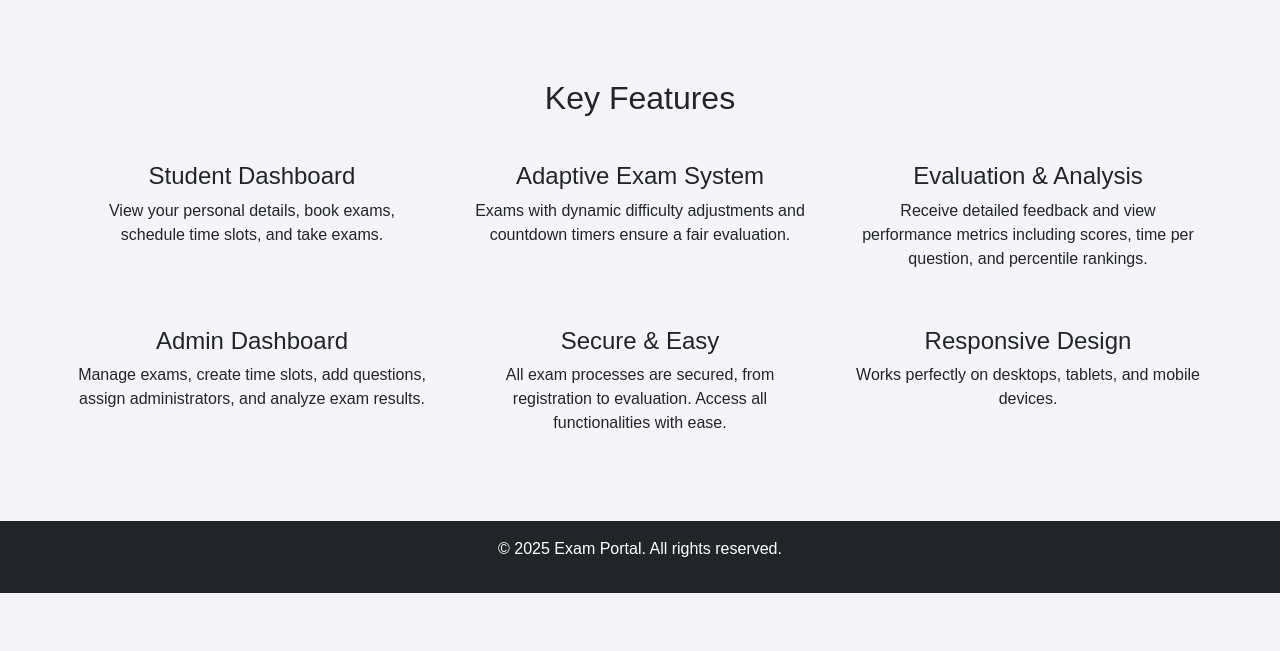
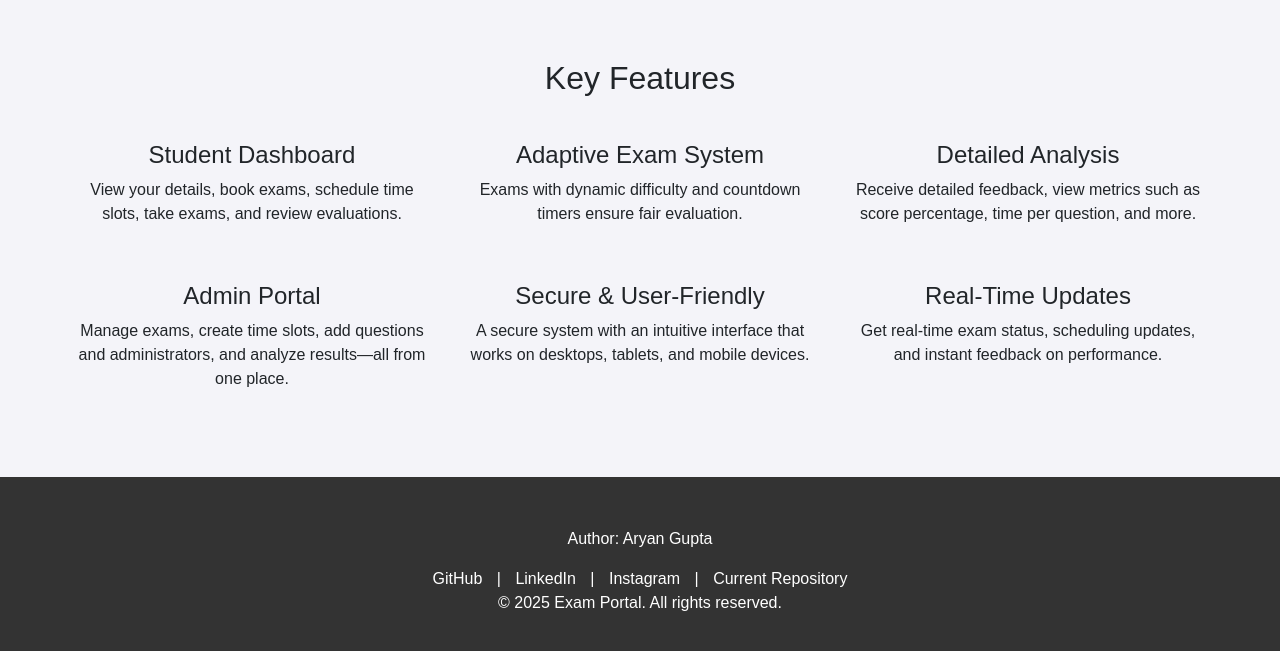
Before and after one commit to aryanthepain/DBMS_lab, a PHP site: page /pages/index.php in a window 1280 px wide. Shown: the part 525-1176 px from the top of the page. Before the commit the page ends 1118 px from the top, so only its background shows below. Run offline with PHP 8.4, Linux system fonts and the light colour scheme.

Commit message:
added socials

```diff
--- a/pages/index.php
+++ b/pages/index.php
@@ -16,6 +16,15 @@
             text-align: center;
         }
 
+        .hero h1 {
+            color: green;
+        }
+
+        .hero p {
+            color: black;
+            font-size: 1.2rem;
+        }
+
         .features {
             padding: 50px 0;
         }
@@ -24,6 +33,19 @@
             padding: 20px;
             text-align: center;
         }
+
+        .footer {
+            background: #333;
+            color: #fff;
+            padding: 20px 0;
+            text-align: center;
+        }
+
+        .social-links a {
+            color: #fff;
+            margin: 0 10px;
+            text-decoration: none;
+        }
     </style>
 </head>
 
@@ -31,7 +53,7 @@
     <?php include 'navbar.php'; ?>
     <div class="hero">
         <div class="container">
-            <h1 class="display-2">Welcome to the Exam Portal</h1>
+            <h1 class="display-4">Welcome to the Exam Portal</h1>
             <p class="lead">Register, book, schedule, take exams and view evaluations—all in one place.</p>
             <a href="register.php" class="btn btn-primary btn-lg">Get Started</a>
         </div>
@@ -41,32 +63,41 @@
         <div class="row">
             <div class="col-md-4 feature-item">
                 <h4>Student Dashboard</h4>
-                <p>View your personal details, book exams, schedule time slots, and take exams.</p>
+                <p>View your details, book exams, schedule time slots, take exams, and review evaluations.</p>
             </div>
             <div class="col-md-4 feature-item">
                 <h4>Adaptive Exam System</h4>
-                <p>Exams with dynamic difficulty adjustments and countdown timers ensure a fair evaluation.</p>
+                <p>Exams with dynamic difficulty and countdown timers ensure fair evaluation.</p>
             </div>
             <div class="col-md-4 feature-item">
-                <h4>Evaluation & Analysis</h4>
-                <p>Receive detailed feedback and view performance metrics including scores, time per question, and percentile rankings.</p>
+                <h4>Detailed Analysis</h4>
+                <p>Receive detailed feedback, view metrics such as score percentage, time per question, and more.</p>
             </div>
             <div class="col-md-4 feature-item">
-                <h4>Admin Dashboard</h4>
-                <p>Manage exams, create time slots, add questions, assign administrators, and analyze exam results.</p>
+                <h4>Admin Portal</h4>
+                <p>Manage exams, create time slots, add questions and administrators, and analyze results—all from one place.</p>
             </div>
             <div class="col-md-4 feature-item">
-                <h4>Secure & Easy</h4>
-                <p>All exam processes are secured, from registration to evaluation. Access all functionalities with ease.</p>
+                <h4>Secure & User-Friendly</h4>
+                <p>A secure system with an intuitive interface that works on desktops, tablets, and mobile devices.</p>
             </div>
             <div class="col-md-4 feature-item">
-                <h4>Responsive Design</h4>
-                <p>Works perfectly on desktops, tablets, and mobile devices.</p>
+                <h4>Real-Time Updates</h4>
+                <p>Get real-time exam status, scheduling updates, and instant feedback on performance.</p>
             </div>
         </div>
     </div>
-    <footer class="bg-dark text-white text-center p-3">
-        <p>&copy; <?php echo date("Y"); ?> Exam Portal. All rights reserved.</p>
+    <footer class="footer">
+        <div class="container">
+            <p>Author: Aryan Gupta</p>
+            <div class="social-links">
+                <a href="https://github.com/aryanthepain" target="_blank">GitHub</a> |
+                <a href="https://www.linkedin.com/in/aryanthepain" target="_blank">LinkedIn</a> |
+                <a href="https://www.instagram.com/atp.guptaji" target="_blank">Instagram</a> |
+                <a href="https://github.com/aryanthepain/DBMS_lab/tree/Lab4" target="_blank">Current Repository</a>
+            </div>
+            <p>&copy; <?php echo date("Y"); ?> Exam Portal. All rights reserved.</p>
+        </div>
     </footer>
     <script src="https://cdn.jsdelivr.net/npm/bootstrap@5.0.2/dist/js/bootstrap.bundle.min.js"></script>
 </body>
```
